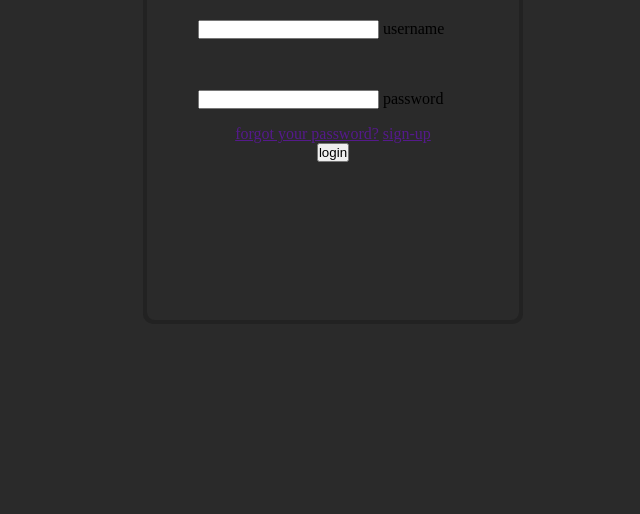
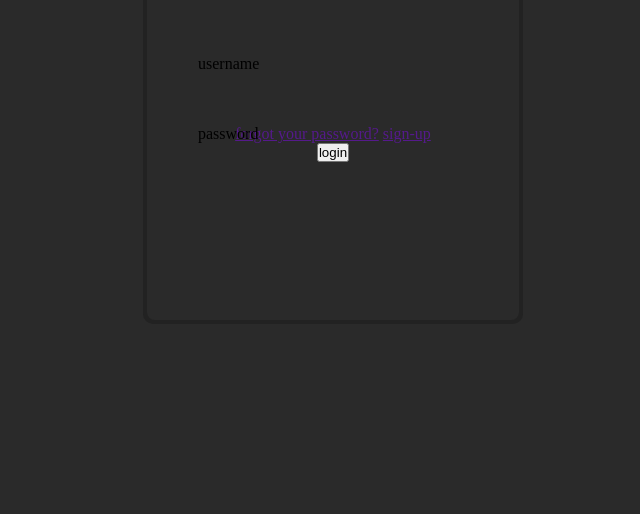
Before and after one commit to richmond-city/page-login, a plain HTML site: page index.html in a window 1280 px wide. Shown: the part 286-800 px from the top of the page, without its empty margins (307-947 px from the left). Drawn offline with Linux system fonts and the light colour scheme.

Commit message:
add style to input in class input-box

```diff
--- a/style.css
+++ b/style.css
@@ -46,3 +46,15 @@ body{
     height: 35px;
     margin-top: 35px;
 }
+
+.box form .input-box input{
+    position: relative;
+    width: 100%;
+    height: 100%;
+    outline: none;
+    border: none;
+    border-radius: 8px 3px 8px 3px;
+    padding: 0 10px;
+    z-index: 10;
+    background-color: transparent;
+}
```
